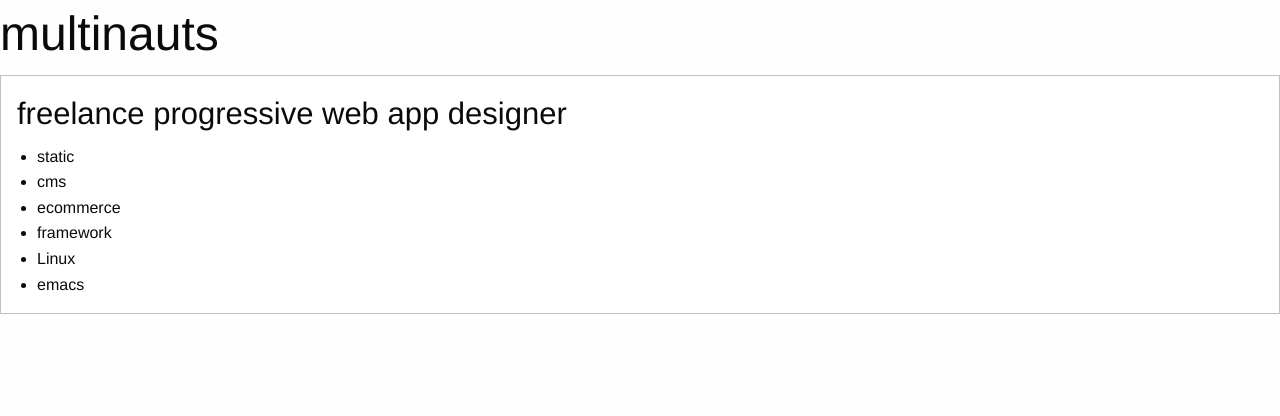
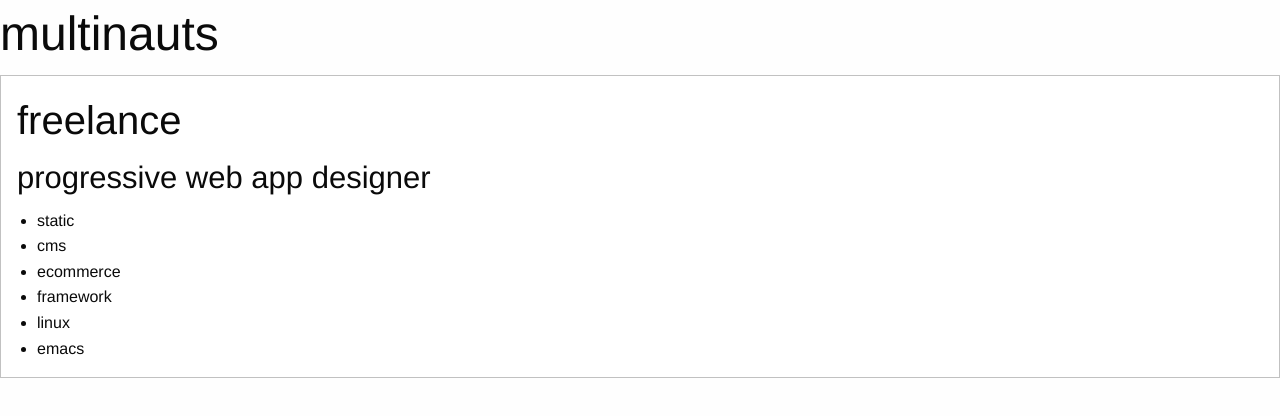
Before and after one commit to multinaute/portfolio, a website: page index.html in a window 1280 px wide. Drawn offline with nearby package versions, Linux system fonts and the light colour scheme.

Commit message:
Update index.html

```diff
--- a/index.html
+++ b/index.html
@@ -18,13 +18,14 @@
     <div class="row">
       <div class="large-12 columns">
         <div class="callout">
-          <h3>freelance progressive web app designer</h3>
+          <h2>freelance</h2>
+	  <h3> progressive web app designer</h3>
           <ul>
 	    <li>static</li>
 	    <li>cms</li>
 	    <li>ecommerce</li>
 	    <li>framework</li>
-	    <li>Linux</li>
+	    <li>linux</li>
 	    <li>emacs</li>
           </ul>
           </div>
```
